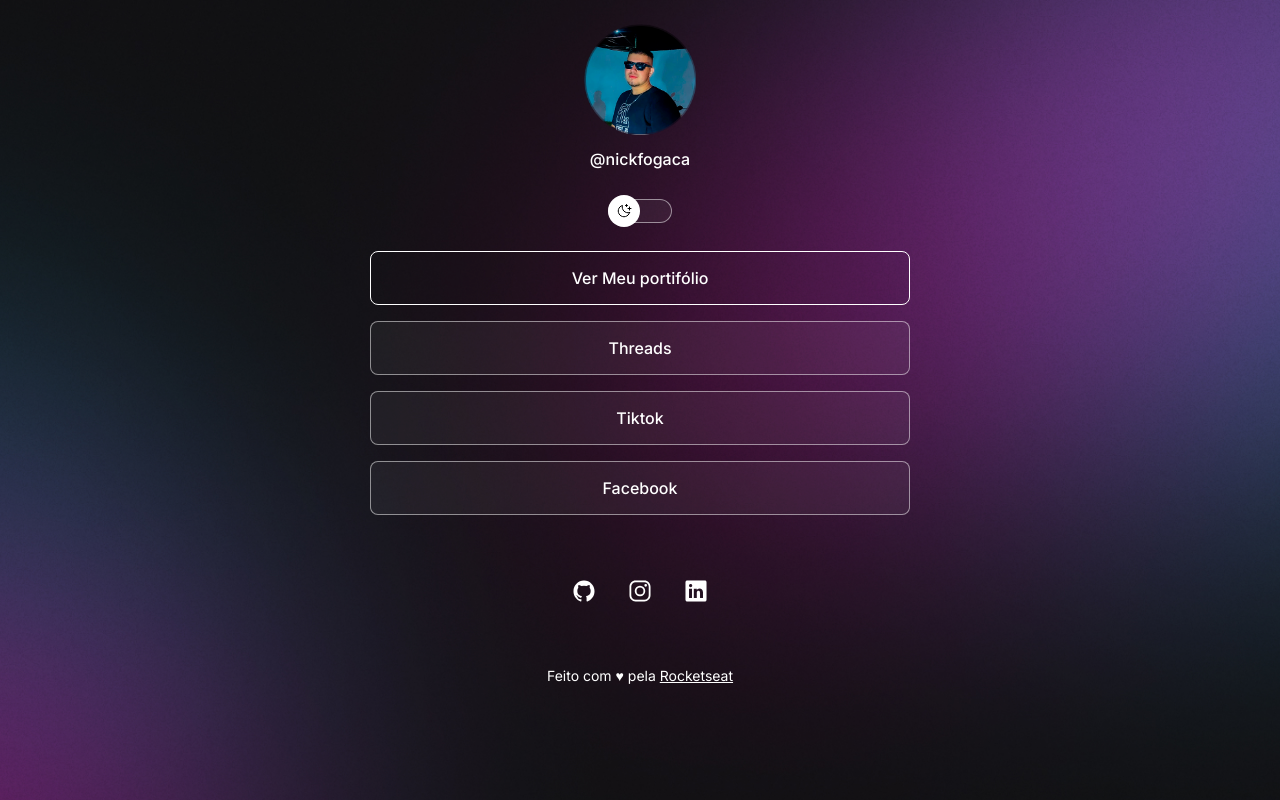
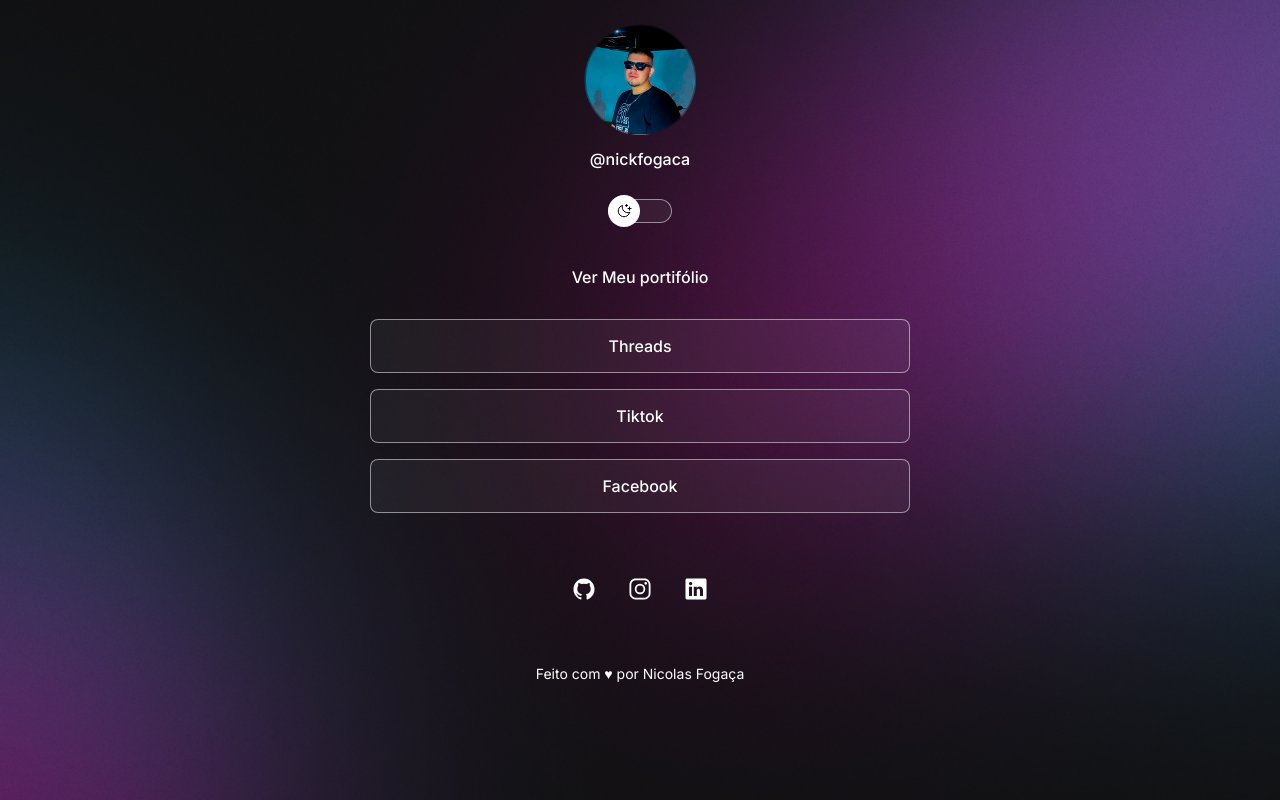
Before and after one commit to NickFFogaca/Primeiro-projeto, a plain HTML site: page index.html in a window 1280 px wide. In both pictures the pointer is over the link "Ver Meu portifólio". Drawn offline with nearby package versions, Linux system fonts and the light colour scheme.

Commit message:
hover e link

```diff
--- a/Style.css
+++ b/Style.css
@@ -170,6 +170,11 @@
   }
 }
 
+ul li a:hover {
+  background: none;
+  border: none;
+}
+
 @keyframes slide-in {
   from {
     left: 0;
--- a/index.html
+++ b/index.html
@@ -57,8 +57,7 @@
       </div>
 
       <footer>
-        Feito com ♥ pela
-        <a href="https://www.rocketseat.com.br/" target="_blank">Rocketseat</a>
+        Feito com ♥ por Nicolas Fogaça
       </footer>
     </div>
 
```
